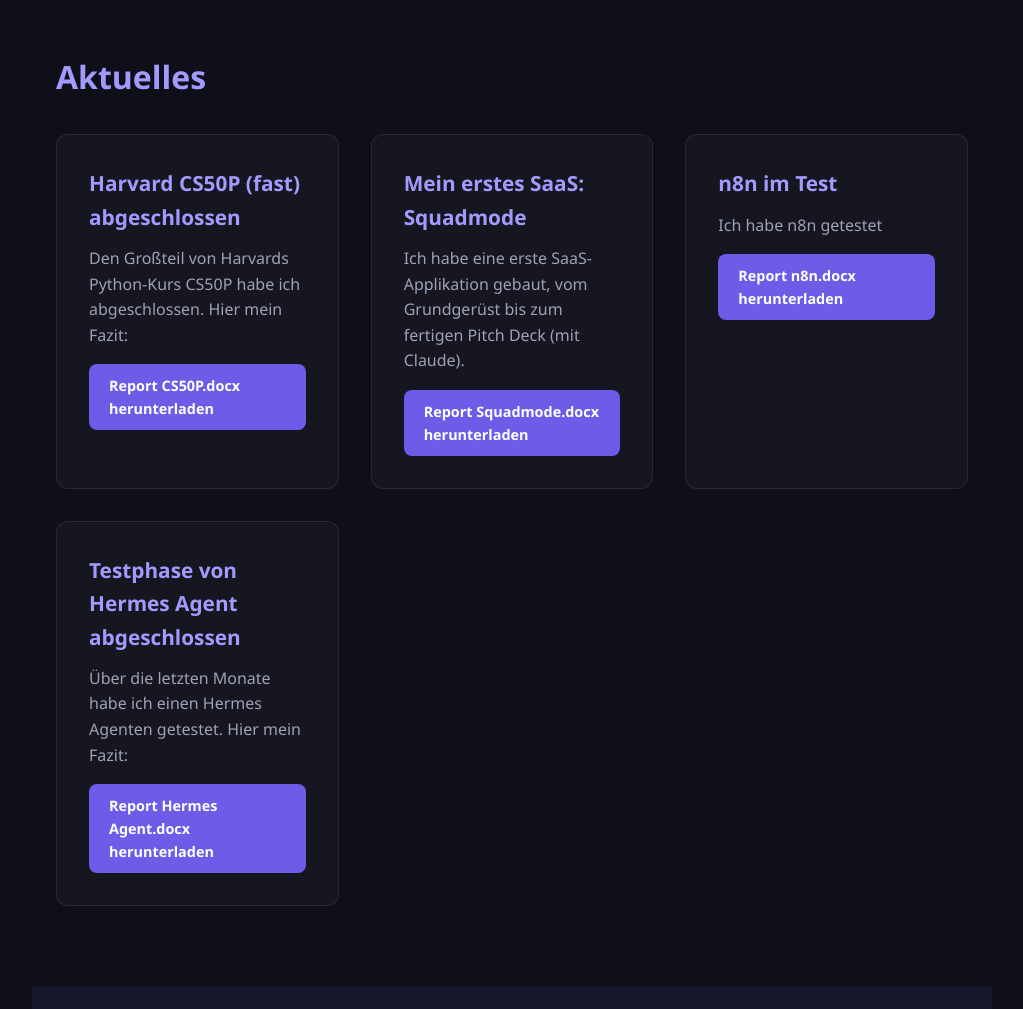
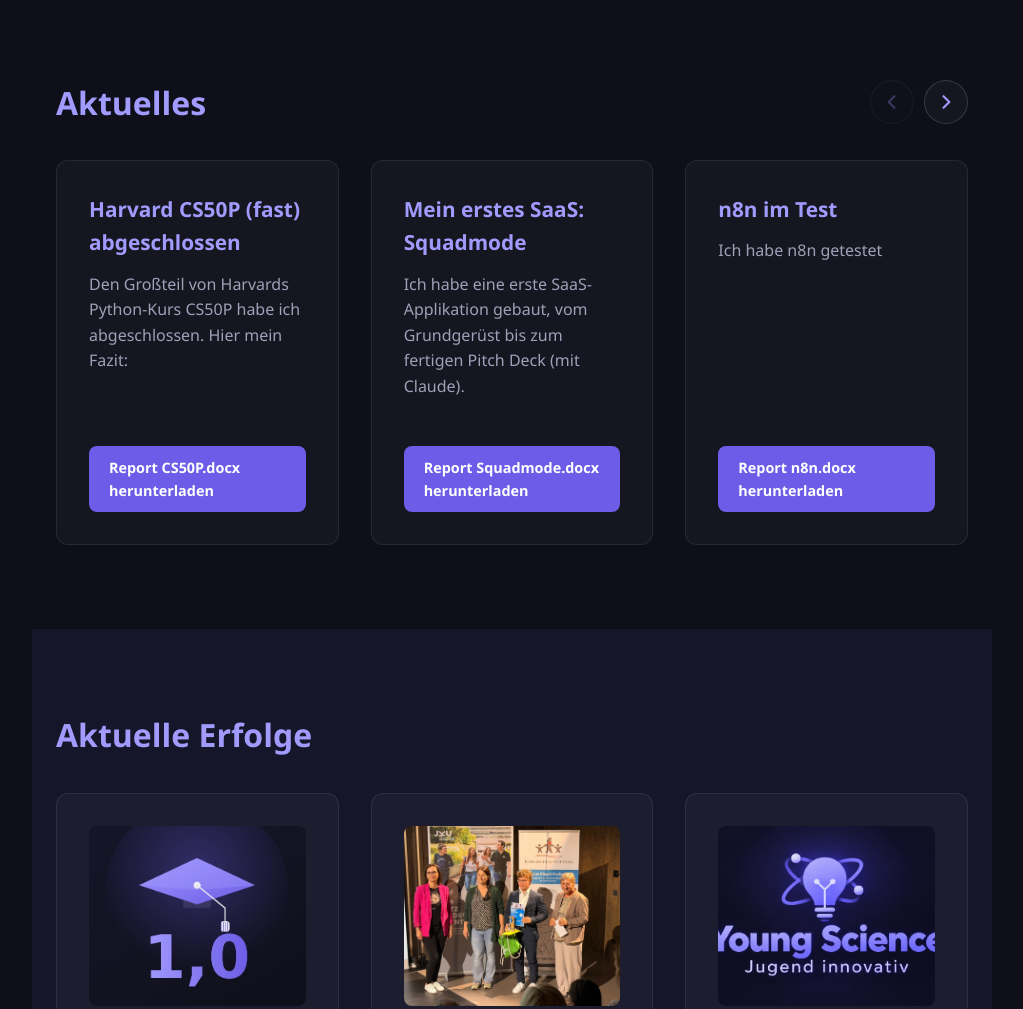
Before and after one commit to TobiasWagner1/PersonalWebsite, a plain HTML site: page index.html in a window 1280 px wide. Shown: the part 1172-2181 px from the top of the page, without its empty margins (128-1151 px from the left). Drawn offline with Linux system fonts and the light colour scheme.

Commit message:
Über mich aktualisiert (DE/EN); Aktuelles als Slider mit Pfeilen und Wischen am Handy
Co-Authored-By: Claude Opus 5.5 <noreply@anthropic.com>
Claude-Session: https://claude.ai/code/session_01CQpYREK74bgDc2vytJvULo

```diff
--- a/index.html
+++ b/index.html
@@ -63,13 +63,23 @@
   <!-- Über mich -->
   <section id="about">
     <h2 data-i18n="about.heading">Über mich</h2>
-    <p data-i18n="about.text">Im Frühjahr 2026 habe ich meine Matura abgeschlossen und hätte danach eigentlich vor gehabt, meinen Zivildienst zu beginnen. Da ich aber kurzfristig für untauglich (Knieprobleme) erklärt wurde, bin ich in eine Art "Gap Year" gezwungen worden. Im Moment nutze ich die gewonnene Zeit, um mein IT Skillset auszubauen. Ich komme von einem stark naturwissenschaftlich orientierten Hintergrund und möchte mich langfristig auf die Schnittstelle zwischen moderner Technologie und Naturwissenschaften konzentrieren (Stichwort: KI bei der Proteinmodellierung). Ab nächstem Jahr werde ich dafür auch mit einem Studium beginnen (CSE an der ETH oder Bioinformatik an der TUM). Bis dahin würde ich mich sehr über Möglichkeiten für (unbezahlte) Praktika freuen, die ich dann gegebenenfalls auch während des Studiums weiterführen kann (nutzen Sie gerne das Kontaktformular am Ende der Seite!!)</p>
+    <p data-i18n="about.text">Im Frühjahr 2026 habe ich meine Matura abgeschlossen und wurde dann aufgrund ein paar unglücklicher Umstände in eine Art "Gap Year" gezwungen. Im Moment nutze ich die gewonnene Zeit, um mein IT Skillset auszubauen. Ich komme von einem stark naturwissenschaftlich orientierten Hintergrund und möchte mich langfristig auf die Schnittstelle zwischen moderner Technologie und Naturwissenschaften konzentrieren (Stichwort: KI bei der Proteinmodellierung). Ab nächstem Jahr werde ich dafür auch mit einem Studium beginnen (CSE an der ETH). Da ich diesen Weg zwar spannend finde, ihn durch KI aber auch in gewissem Ausmaß als bedroht sehe, bin ich auch offen für Alternativen. Im Moment experimentiere ich dementsprechend auch viel mit Startup Ideen und eigenen Projekten herum. So oder so denke ich, dass Erfahrungen im tatsächlichen Berufsalltag immer wichtiger werden, weshalb ich mich sehr über (unbezahlte) Praktika freuen würde (Kontaktformular am Ende der Seite).</p>
   </section>
 
   <!-- Aktuelles -->
   <section id="news">
-    <h2 data-i18n="news.heading">Aktuelles</h2>
-    <div class="news-grid">
+    <div class="news-head">
+      <h2 data-i18n="news.heading">Aktuelles</h2>
+      <div class="news-nav">
+        <button type="button" class="news-arrow" id="news-prev" aria-label="Zurück" data-i18n-aria="news.prev">
+          <svg viewBox="0 0 24 24" width="20" height="20" aria-hidden="true"><path d="M15 5l-7 7 7 7" fill="none" stroke="currentColor" stroke-width="2.5" stroke-linecap="round" stroke-linejoin="round"/></svg>
+        </button>
+        <button type="button" class="news-arrow" id="news-next" aria-label="Weiter" data-i18n-aria="news.next">
+          <svg viewBox="0 0 24 24" width="20" height="20" aria-hidden="true"><path d="M9 5l7 7-7 7" fill="none" stroke="currentColor" stroke-width="2.5" stroke-linecap="round" stroke-linejoin="round"/></svg>
+        </button>
+      </div>
+    </div>
+    <div class="news-grid" id="news-track">
       <div class="achievement-card">
         <h3 data-i18n="news.cs50p.title">Harvard CS50P (fast) abgeschlossen</h3>
         <p data-i18n="news.cs50p.text">Den Großteil von Harvards Python-Kurs CS50P habe ich abgeschlossen. Hier mein Fazit:</p>
--- a/script.js
+++ b/script.js
@@ -11,8 +11,10 @@ const translations = {
     'hero.subtitle': 'Herzlich Willkommen auf meiner Website!',
     'about.heading': 'Über mich',
     'about.text':
-      'Im Frühjahr 2026 habe ich meine Matura abgeschlossen und hätte danach eigentlich vor gehabt, meinen Zivildienst zu beginnen. Da ich aber kurzfristig für untauglich (Knieprobleme) erklärt wurde, bin ich in eine Art "Gap Year" gezwungen worden. Im Moment nutze ich die gewonnene Zeit, um mein IT Skillset auszubauen. Ich komme von einem stark naturwissenschaftlich orientierten Hintergrund und möchte mich langfristig auf die Schnittstelle zwischen moderner Technologie und Naturwissenschaften konzentrieren (Stichwort: KI bei der Proteinmodellierung). Ab nächstem Jahr werde ich dafür auch mit einem Studium beginnen (CSE an der ETH oder Bioinformatik an der TUM). Bis dahin würde ich mich sehr über Möglichkeiten für (unbezahlte) Praktika freuen, die ich dann gegebenenfalls auch während des Studiums weiterführen kann (nutzen Sie gerne das Kontaktformular am Ende der Seite!!)',
+      'Im Frühjahr 2026 habe ich meine Matura abgeschlossen und wurde dann aufgrund ein paar unglücklicher Umstände in eine Art "Gap Year" gezwungen. Im Moment nutze ich die gewonnene Zeit, um mein IT Skillset auszubauen. Ich komme von einem stark naturwissenschaftlich orientierten Hintergrund und möchte mich langfristig auf die Schnittstelle zwischen moderner Technologie und Naturwissenschaften konzentrieren (Stichwort: KI bei der Proteinmodellierung). Ab nächstem Jahr werde ich dafür auch mit einem Studium beginnen (CSE an der ETH). Da ich diesen Weg zwar spannend finde, ihn durch KI aber auch in gewissem Ausmaß als bedroht sehe, bin ich auch offen für Alternativen. Im Moment experimentiere ich dementsprechend auch viel mit Startup Ideen und eigenen Projekten herum. So oder so denke ich, dass Erfahrungen im tatsächlichen Berufsalltag immer wichtiger werden, weshalb ich mich sehr über (unbezahlte) Praktika freuen würde (Kontaktformular am Ende der Seite).',
     'news.heading': 'Aktuelles',
+    'news.prev': 'Zurück',
+    'news.next': 'Weiter',
     'news.cs50p.title': 'Harvard CS50P (fast) abgeschlossen',
     'news.cs50p.text': 'Den Großteil von Harvards Python-Kurs CS50P habe ich abgeschlossen. Hier mein Fazit:',
     'news.cs50p.download': 'Report CS50P.docx herunterladen',
@@ -73,8 +75,10 @@ const translations = {
     'hero.subtitle': 'Welcome to my website!',
     'about.heading': 'About me',
     'about.text':
-      'In spring 2026 I finished secondary school (Matura) and had actually planned to start my civilian service afterwards. Since I was unexpectedly declared unfit for it (knee problems), I ended up in a kind of "gap year" instead. Right now I\'m using this time to build up my IT skillset. I come from a strongly science-oriented background and want to focus long-term on the intersection of modern technology and the natural sciences (keyword: AI in protein modeling). Starting next year I\'ll begin a degree in this direction (CSE at ETH or Bioinformatics at TUM). Until then, I\'d be very happy about opportunities for (unpaid) internships that I could potentially continue alongside my studies (feel free to use the contact form at the bottom of the page!!)',
+      'In spring 2026 I finished secondary school (Matura) and, due to a few unfortunate circumstances, was then forced into a kind of "gap year". Right now I\'m using this time to build up my IT skillset. I come from a strongly science-oriented background and want to focus long-term on the intersection of modern technology and the natural sciences (keyword: AI in protein modeling). Starting next year I\'ll begin a degree in this direction (CSE at ETH). While I find this path exciting, I also see it as threatened by AI to a certain extent, so I\'m open to alternatives as well. Accordingly, I\'m currently experimenting a lot with startup ideas and my own projects. Either way, I believe that experience in an actual work environment is becoming more and more important, which is why I\'d be very happy about (unpaid) internships (contact form at the bottom of the page).',
     'news.heading': 'Latest',
+    'news.prev': 'Previous',
+    'news.next': 'Next',
     'news.cs50p.title': 'Harvard CS50P (almost) completed',
     'news.cs50p.text': "I've completed most of Harvard's Python course CS50P. Here are my conclusions:",
     'news.cs50p.download': 'Download CS50P report (.docx)',
@@ -143,6 +147,13 @@ function applyLanguage(lang) {
     }
   });
 
+  document.querySelectorAll('[data-i18n-aria]').forEach((el) => {
+    const key = el.getAttribute('data-i18n-aria');
+    if (dict[key] !== undefined) {
+      el.setAttribute('aria-label', dict[key]);
+    }
+  });
+
   document.querySelectorAll('.lang-btn').forEach((btn) => {
     btn.classList.toggle('active', btn.dataset.lang === lang);
   });
@@ -191,6 +202,32 @@ document.addEventListener('DOMContentLoaded', () => {
     });
   }
 
+  // Aktuelles-Slider (Pfeile + Wischen)
+  const newsTrack = document.getElementById('news-track');
+  const newsPrev = document.getElementById('news-prev');
+  const newsNext = document.getElementById('news-next');
+
+  if (newsTrack && newsPrev && newsNext) {
+    const step = () => {
+      const card = newsTrack.querySelector('.achievement-card');
+      const gap = parseFloat(getComputedStyle(newsTrack).columnGap) || 0;
+      return card ? card.getBoundingClientRect().width + gap : newsTrack.clientWidth;
+    };
+
+    const updateArrows = () => {
+      const maxScroll = newsTrack.scrollWidth - newsTrack.clientWidth;
+      newsPrev.parentElement.hidden = maxScroll <= 2;
+      newsPrev.disabled = newsTrack.scrollLeft <= 2;
+      newsNext.disabled = newsTrack.scrollLeft >= maxScroll - 2;
+    };
+
+    newsPrev.addEventListener('click', () => newsTrack.scrollBy({ left: -step(), behavior: 'smooth' }));
+    newsNext.addEventListener('click', () => newsTrack.scrollBy({ left: step(), behavior: 'smooth' }));
+    newsTrack.addEventListener('scroll', updateArrows, { passive: true });
+    window.addEventListener('resize', updateArrows);
+    updateArrows();
+  }
+
   // Kontaktformular
   const contactForm = document.getElementById('contact-form');
   const formStatus = document.getElementById('form-status');
--- a/style.css
+++ b/style.css
@@ -230,10 +230,80 @@ section:nth-of-type(even) {
 }
 
 /* ===== Aktuelle Erfolge ===== */
+.news-head {
+  display: flex;
+  justify-content: space-between;
+  align-items: center;
+  gap: 16px;
+  margin-bottom: 32px;
+}
+
+.news-head h2 {
+  margin-bottom: 0;
+}
+
+.news-nav {
+  display: flex;
+  gap: 10px;
+}
+
+.news-nav[hidden] {
+  display: none;
+}
+
+.news-arrow {
+  width: 44px;
+  height: 44px;
+  border-radius: 50%;
+  border: 1px solid rgba(255, 255, 255, 0.15);
+  background: rgba(255, 255, 255, 0.03);
+  color: var(--color-accent-light);
+  display: grid;
+  place-items: center;
+  cursor: pointer;
+  transition: background 0.2s ease, border-color 0.2s ease, opacity 0.2s ease;
+}
+
+.news-arrow:hover:not(:disabled) {
+  background: var(--color-accent);
+  border-color: var(--color-accent);
+  color: white;
+}
+
+.news-arrow:disabled {
+  opacity: 0.3;
+  cursor: default;
+}
+
+/* Slider: 3 Karten sichtbar, Rest per Pfeil oder Wischen */
 .news-grid {
-  display: grid;
-  grid-template-columns: repeat(3, minmax(0, 1fr));
-  gap: 32px;
+  --news-gap: 32px;
+  --news-per-view: 3;
+  display: flex;
+  gap: var(--news-gap);
+  overflow-x: auto;
+  scroll-snap-type: x mandatory;
+  scroll-behavior: smooth;
+  scrollbar-width: none;
+  -webkit-overflow-scrolling: touch;
+  padding: 6px 0 4px;
+  margin-top: -6px;
+}
+
+.news-grid::-webkit-scrollbar {
+  display: none;
+}
+
+.news-grid > .achievement-card {
+  flex: 0 0 calc((100% - (var(--news-per-view) - 1) * var(--news-gap)) / var(--news-per-view));
+  scroll-snap-align: start;
+  display: flex;
+  flex-direction: column;
+}
+
+.news-grid > .achievement-card .achievement-download {
+  margin-top: auto;
+  align-self: flex-start;
 }
 
 .achievements-grid {
@@ -419,7 +489,8 @@ footer {
 /* ===== Responsive ===== */
 @media (max-width: 900px) {
   .news-grid {
-    grid-template-columns: repeat(2, minmax(0, 1fr));
+    --news-per-view: 2;
+    --news-gap: 24px;
   }
 
   .achievements-grid,
@@ -429,8 +500,19 @@ footer {
 }
 
 @media (max-width: 640px) {
+  /* Handy: eine Karte, die nächste schaut ein Stück heraus -> zeigt, dass man wischen kann */
   .news-grid {
-    grid-template-columns: minmax(0, 1fr);
+    --news-gap: 16px;
+  }
+
+  .news-grid > .achievement-card {
+    flex: 0 0 85%;
+    padding: 24px;
+  }
+
+  .news-arrow {
+    width: 38px;
+    height: 38px;
   }
 
   .nav-right {
```
